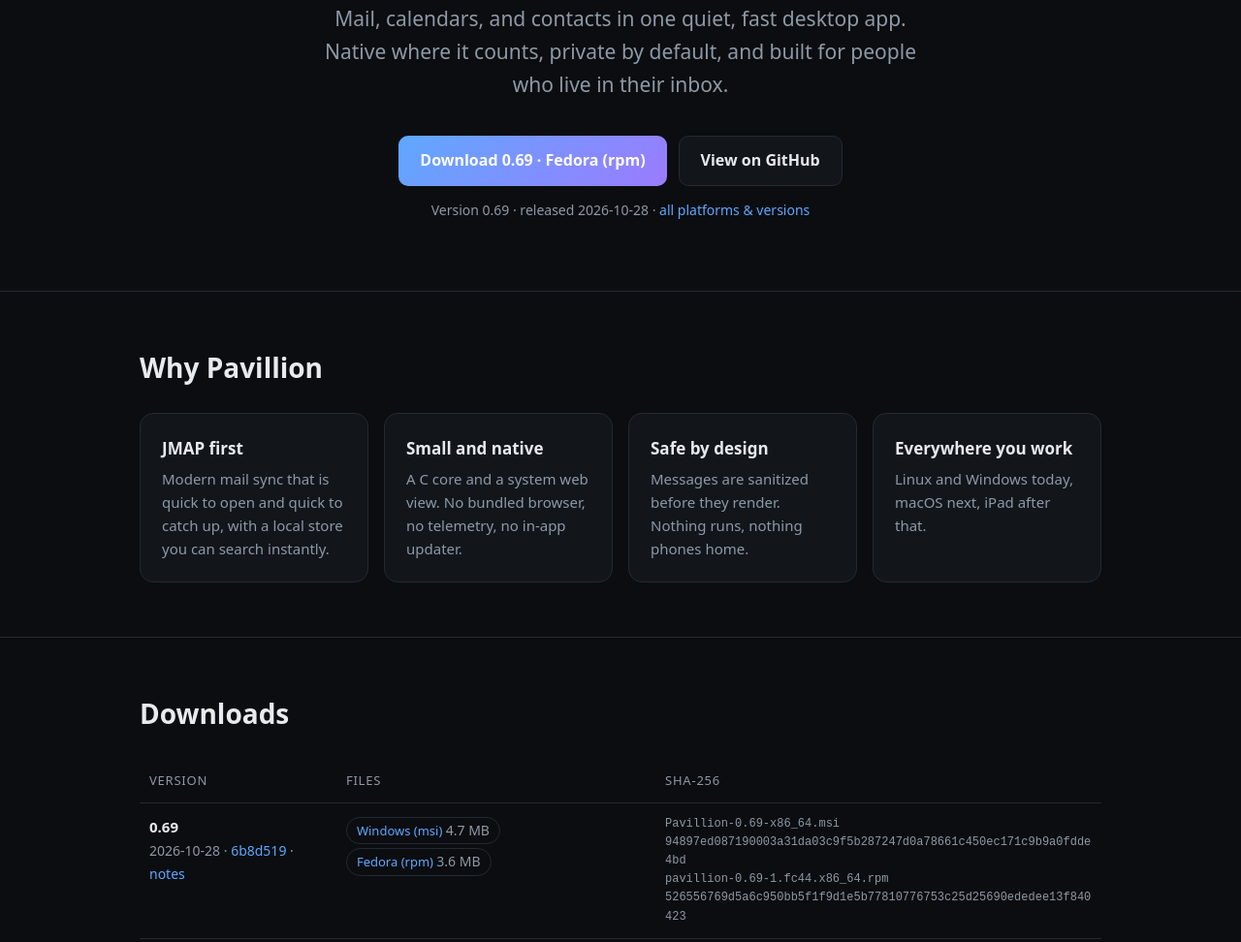
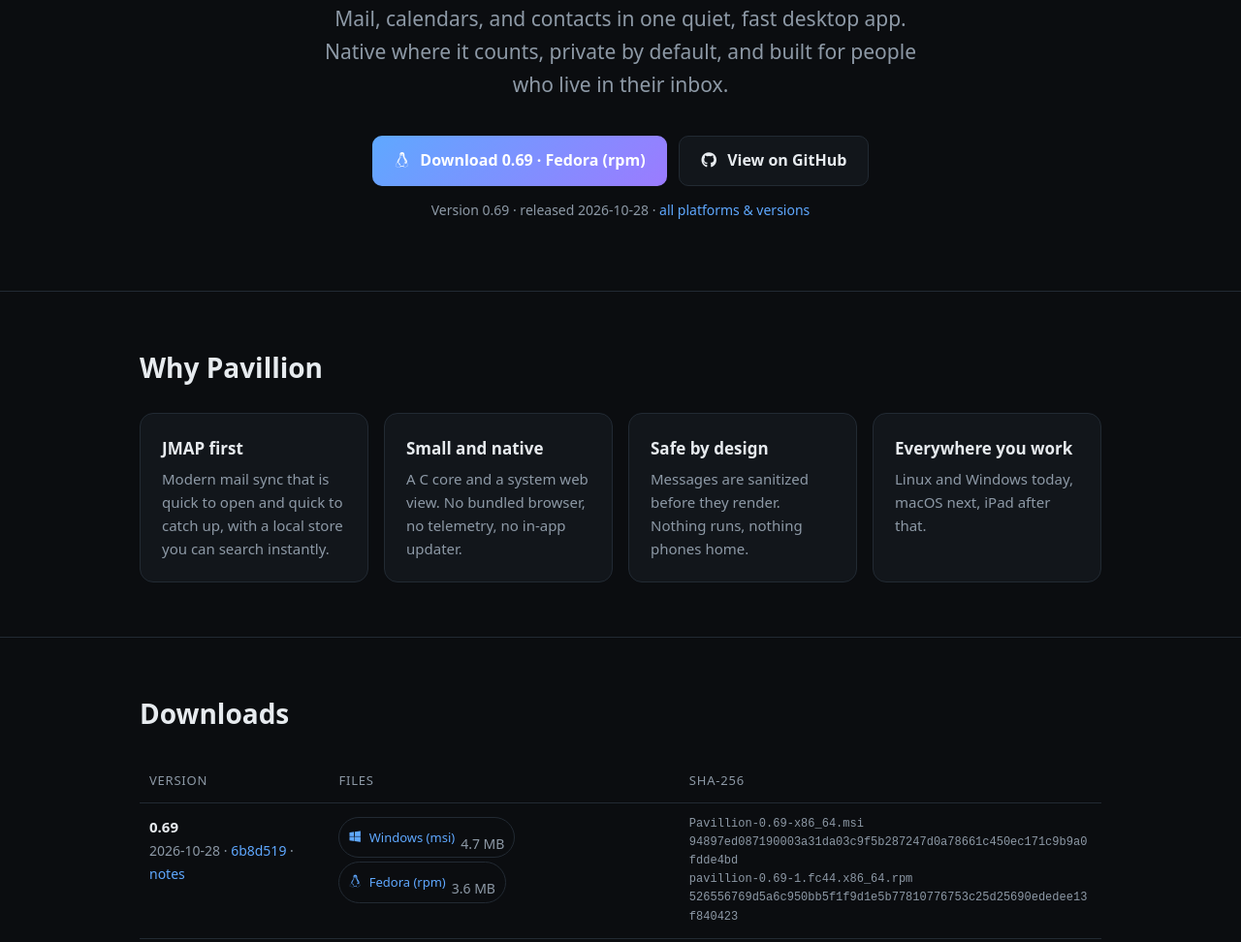
Before and after one commit to 500Foods/Pavillion, a plain HTML site: page web/index.html in a window 1280 px wide. Shown: the part 361-1333 px from the top of the page at 97% size. Drawn offline with Linux system fonts and the light colour scheme.

Commit message:
More icons

```diff
--- a/web/index.html
+++ b/web/index.html
@@ -37,6 +37,7 @@ h1{font-size:clamp(40px,7vw,68px);letter-spacing:-.02em;margin:18px 0 6px;font-w
 .btn{display:inline-flex;align-items:center;gap:10px;padding:12px 22px;border-radius:10px;border:1px solid var(--line);background:var(--panel);color:var(--text);font-weight:600}
 .btn.primary{background:linear-gradient(135deg,var(--accent),var(--accent2));border:0;color:#fff}
 .btn:hover{text-decoration:none;filter:brightness(1.1)}
+.btn svg,.btn i,.chip svg,.chip i{width:1.1em;height:1.1em;flex:0 0 auto}
 .meta{margin-top:14px;color:var(--dim);font-size:14px}
 section{padding:56px 0;border-top:1px solid var(--line)}
 h2{font-size:28px;margin:0 0 24px;font-weight:620}
@@ -47,10 +48,11 @@ table{width:100%;border-collapse:collapse;font-size:15px}
 th,td{text-align:left;padding:12px 10px;border-bottom:1px solid var(--line);vertical-align:top}
 th{color:var(--dim);font-weight:500;font-size:13px;text-transform:uppercase;letter-spacing:.06em}
 code,.sha{font-family:"Vanadium Mono",ui-monospace,monospace;font-size:12px;color:var(--dim);word-break:break-all}
-.chip{display:inline-block;margin:2px 6px 2px 0;padding:2px 10px;border:1px solid var(--line);border-radius:99px;font-size:13px}
+.chip{display:inline-flex;align-items:center;gap:6px;margin:2px 6px 2px 0;padding:2px 10px;border:1px solid var(--line);border-radius:99px;font-size:13px}
 .empty{color:var(--dim)}
 footer{padding:40px 0 60px;color:var(--dim);font-size:14px;text-align:center;border-top:1px solid var(--line)}
 </style>
+<script src="https://kit.fontawesome.com/45801522ef.js" crossorigin="anonymous"></script>
 </head>
 <body>
 <header>
@@ -58,7 +60,7 @@ footer{padding:40px 0 60px;color:var(--dim);font-size:14px;text-align:center;bor
     <img class="mark" src="mark.png" alt="Pavillion">
     <h1>Pavillion</h1>
     <p class="tag">Mail, calendars, and contacts in one quiet, fast desktop app. Native where it counts, private by default, and built for people who live in their inbox.</p>
-    <div class="cta" id="cta"><a class="btn" href="https://github.com/500Foods/Pavillion">View on GitHub</a></div>
+    <div class="cta" id="cta"><a class="btn" href="https://github.com/500Foods/Pavillion"><i class="fa-brands fa-github" aria-hidden="true"></i> View on GitHub</a></div>
     <div class="meta" id="meta">No release yet — the first is on its way.</div>
   </div>
 </header>
@@ -83,6 +85,8 @@ footer{padding:40px 0 60px;color:var(--dim);font-size:14px;text-align:center;bor
 
 <script>
 const LABEL={"linux-rpm":"Fedora (rpm)","linux-deb":"Debian/Ubuntu (deb)","linux-appimage":"Linux (AppImage)","windows-msi":"Windows (msi)","macos-dmg":"macOS (dmg)"};
+const PLATFORM_ICON={"linux-rpm":"fa-brands fa-linux","linux-deb":"fa-brands fa-linux","linux-appimage":"fa-brands fa-linux","windows-msi":"fa-brands fa-windows","macos-dmg":"fa-brands fa-apple"};
+const platformIcon=p=>`<i class="${PLATFORM_ICON[p]||"fa-solid fa-download"}" aria-hidden="true"></i>`;
 const esc=s=>String(s??"").replace(/[&<>"]/g,c=>({"&":"&amp;","<":"&lt;",">":"&gt;",'"':"&quot;"}[c]));
 const mb=n=>n?(n/1048576).toFixed(1)+" MB":"";
 function guess(){const u=navigator.userAgent;return /Windows/.test(u)?"windows-msi":/Mac/.test(u)?"macos-dmg":/Linux/.test(u)?"linux-rpm":null}
@@ -91,12 +95,12 @@ fetch("releases.json",{cache:"no-cache"}).then(r=>r.json()).then(j=>{
   if(!rel.length){box.textContent="No releases yet.";return}
   const cur=rel[0],want=guess(),pick=cur.assets.find(a=>a.platform===want)||cur.assets[0];
   if(pick)document.getElementById("cta").insertAdjacentHTML("afterbegin",
-    `<a class="btn primary" href="${esc(pick.url)}">Download ${esc(cur.version)} · ${esc(LABEL[pick.platform]||pick.platform)}</a>`);
+    `<a class="btn primary" href="${esc(pick.url)}">${platformIcon(pick.platform)} Download ${esc(cur.version)} · ${esc(LABEL[pick.platform]||pick.platform)}</a>`);
   document.getElementById("meta").innerHTML=`Version ${esc(cur.version)} · released ${esc(cur.date)} · <a href="#downloads">all platforms &amp; versions</a>`;
   box.className="";
   box.innerHTML=`<table><thead><tr><th>Version</th><th>Files</th><th>SHA-256</th></tr></thead><tbody>${rel.map(r=>
     `<tr><td><strong>${esc(r.version)}</strong><br><span class="meta">${esc(r.date)} · <a href="${esc(r.commitUrl)}">${esc(r.commit.slice(0,7))}</a> · <a href="${esc(r.releaseUrl)}">notes</a></span></td>
-     <td>${r.assets.map(a=>`<a class="chip" href="${esc(a.url)}">${esc(LABEL[a.platform]||a.platform)} <span class="meta">${mb(a.size)}</span></a>`).join("")}</td>
+     <td>${r.assets.map(a=>`<a class="chip" href="${esc(a.url)}">${platformIcon(a.platform)} ${esc(LABEL[a.platform]||a.platform)} <span class="meta">${mb(a.size)}</span></a>`).join("")}</td>
      <td>${r.assets.map(a=>`<div class="sha">${esc(a.filename)}<br>${esc(a.sha256)}</div>`).join("")}</td></tr>`).join("")}</tbody></table>`;
 }).catch(()=>{document.getElementById("releases").textContent="Could not load releases."});
 </script>
```
